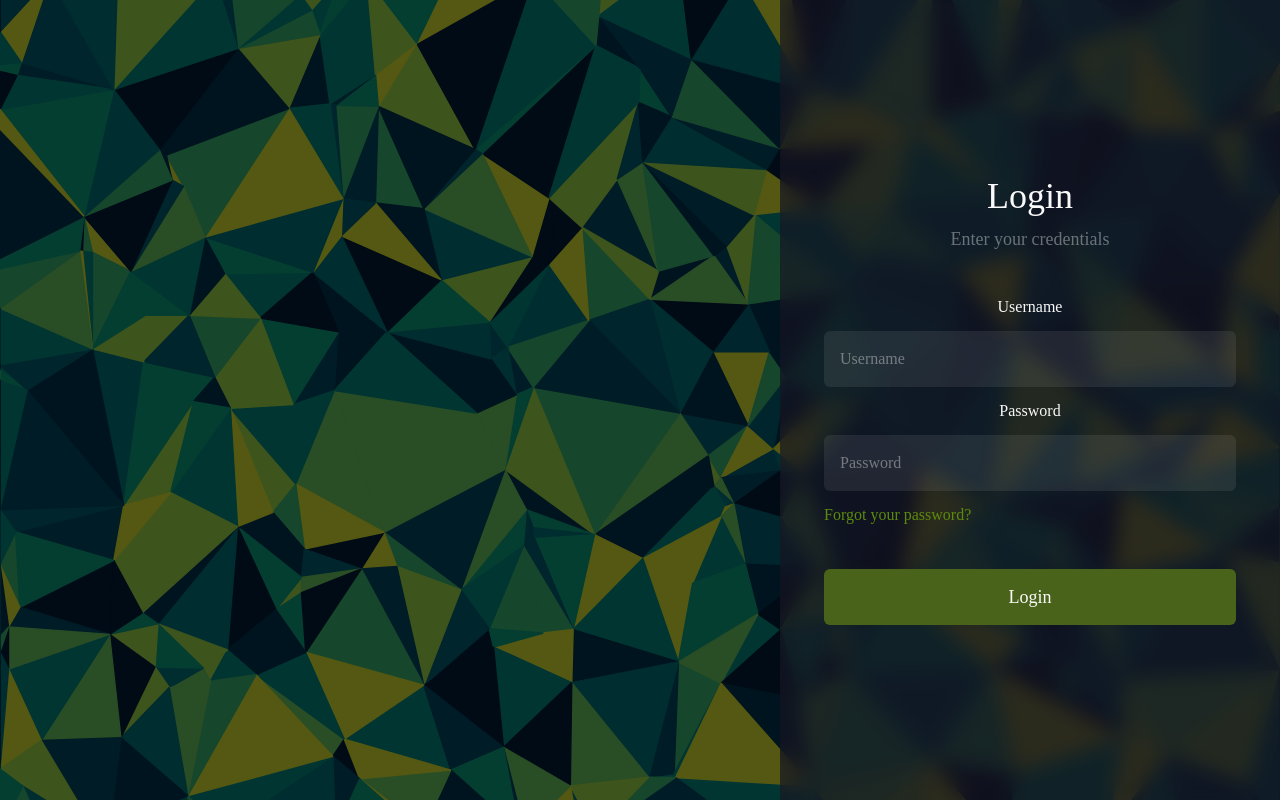
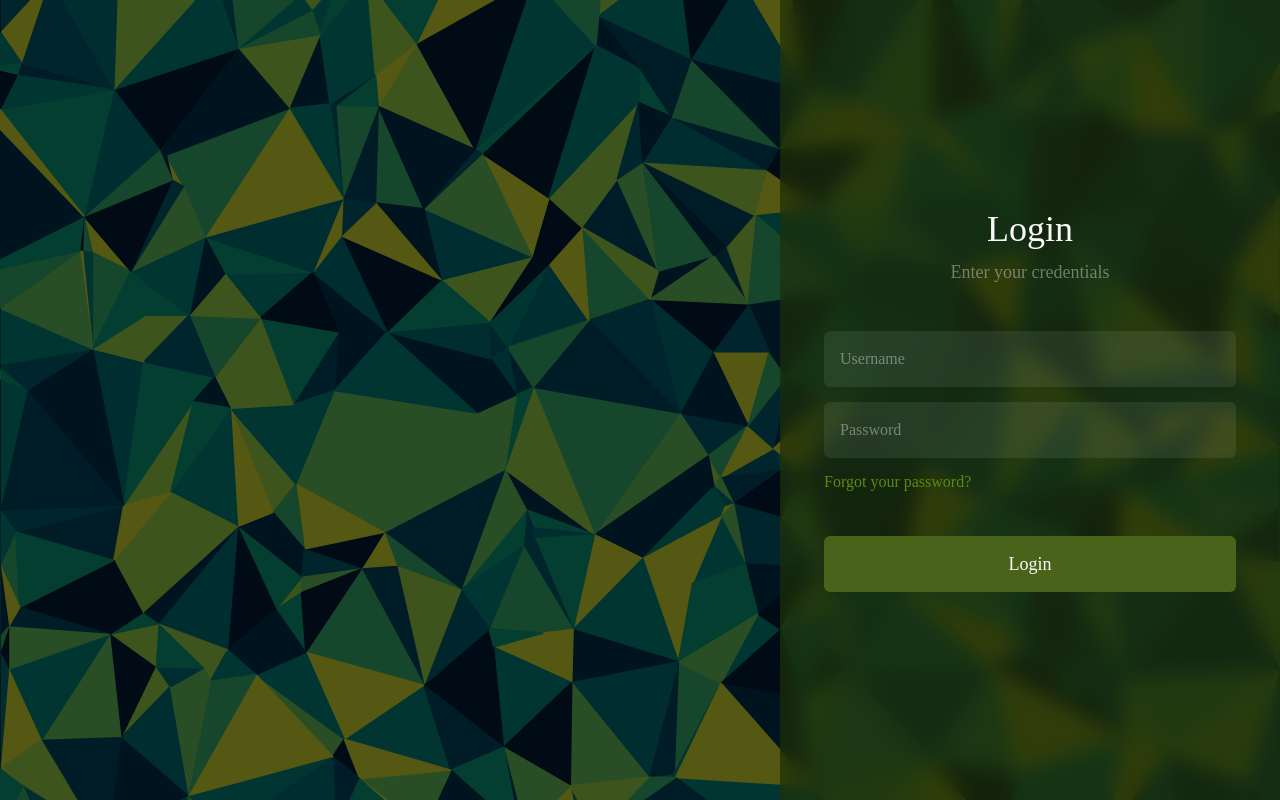
Before and after one commit to ShuhaibAp/react-app, a website: page login.html in a window 1280 px wide. Drawn offline with Linux system fonts and the light colour scheme.

Commit message:
improved model

```diff
--- a/login.html
+++ b/login.html
@@ -12,10 +12,10 @@
         <h2>Login</h2>
         <h3>Enter your credentials</h3>
     <form class="login-form" action="http://localhost:3000/login" method="post">
-    <label for="">Username</label>
-    <input type="text" placeholder="Username" name="user">
-    <label for="">Password</label>
-    <input type="pasword" placeholder="Password" name="password">
+    <!-- <label class="name">Username</label> -->
+    <input type="text"  name="user" placeholder="Username">
+    <!-- <label class="pass">Password</label> -->
+    <input type="pasword"  name="password" placeholder="Password">
     <a>Forgot your password?</a>
     <button type="submit">Login</button>
 </form>
--- a/mystyle.css
+++ b/mystyle.css
@@ -33,7 +33,7 @@ body::after {
   margin: 0 20px;
   padding: 70px 30px 44px;
   border-radius: 20px;
-  background: rgb(24 21 36 /66%);
+  background: rgba(31, 47, 7, 0.66);
   backdrop-filter: blur(10px);
   text-align: center;
 }
```
